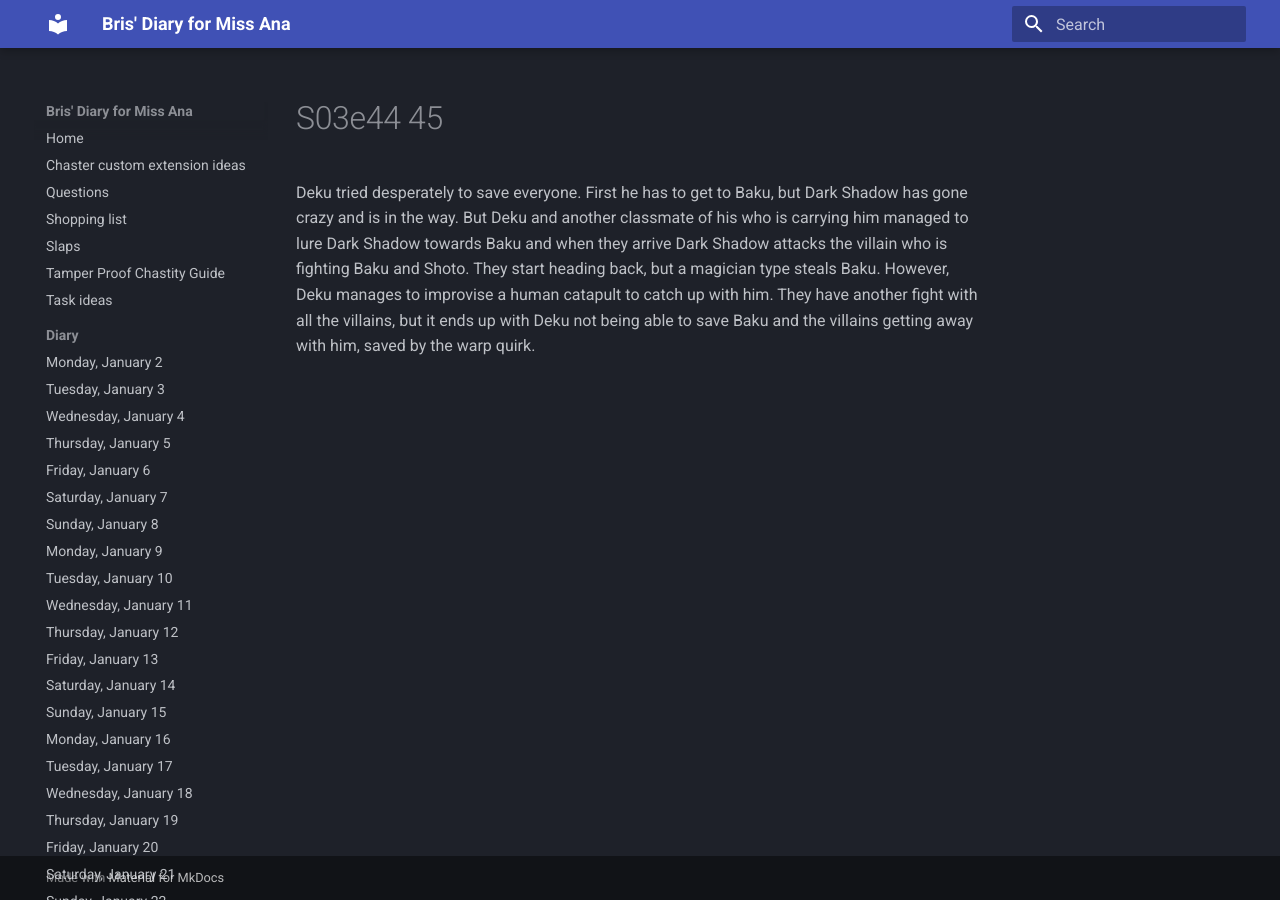
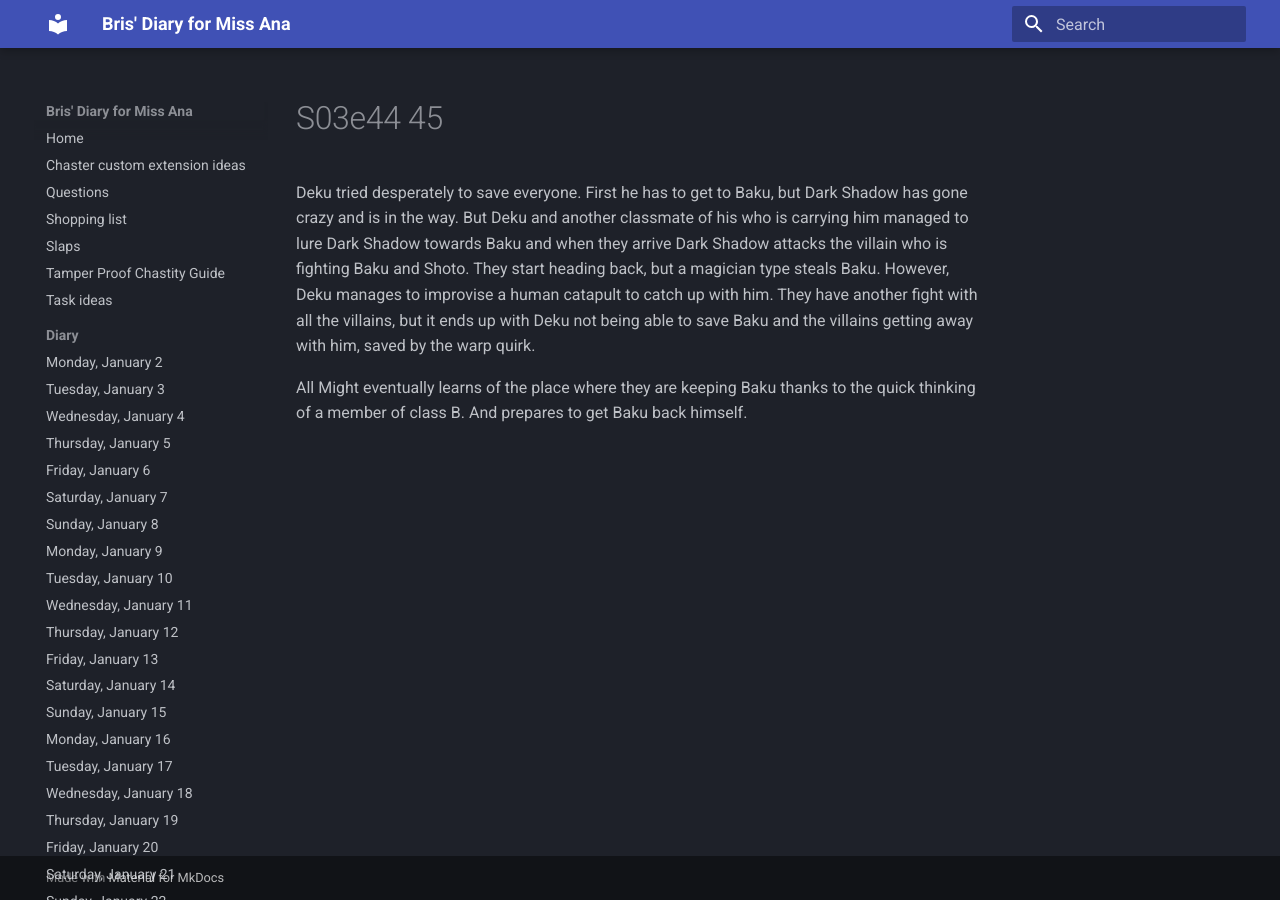
Before and after one commit to bris00/DFMA, an MkDocs documentation site: the page built from diary/Series/My Hero Academia/s03e44-45.md, in a window 1280 px wide. Built offline with MkDocs 1.6.1 and Material for MkDocs 9.7.7, drawn with Linux system fonts in a browser that asks for light colours.

Commit message:
vault backup: 2023-02-28 23:14:48
Affected files:
diary/Series/My Hero Academia/s03e44-45.md

```diff
--- a/diary/Series/My Hero Academia/s03e44-45.md
+++ b/diary/Series/My Hero Academia/s03e44-45.md
@@ -1 +1,3 @@
 Deku tried desperately to save everyone. First he has to get to Baku, but Dark Shadow has gone crazy and is in the way. But Deku and another classmate of his who is carrying him managed to lure Dark Shadow towards Baku and when they arrive Dark Shadow attacks the villain who is fighting Baku and Shoto. They start heading back, but a magician type steals Baku. However, Deku manages to improvise a human catapult to catch up with him. They have another fight with all the villains, but it ends up with Deku not being able to save Baku and the villains getting away with him, saved by the warp quirk.
+
+All Might eventually learns of the place where they are keeping Baku thanks to the quick thinking of a member of class B. And prepares to get Baku back himself.
```
